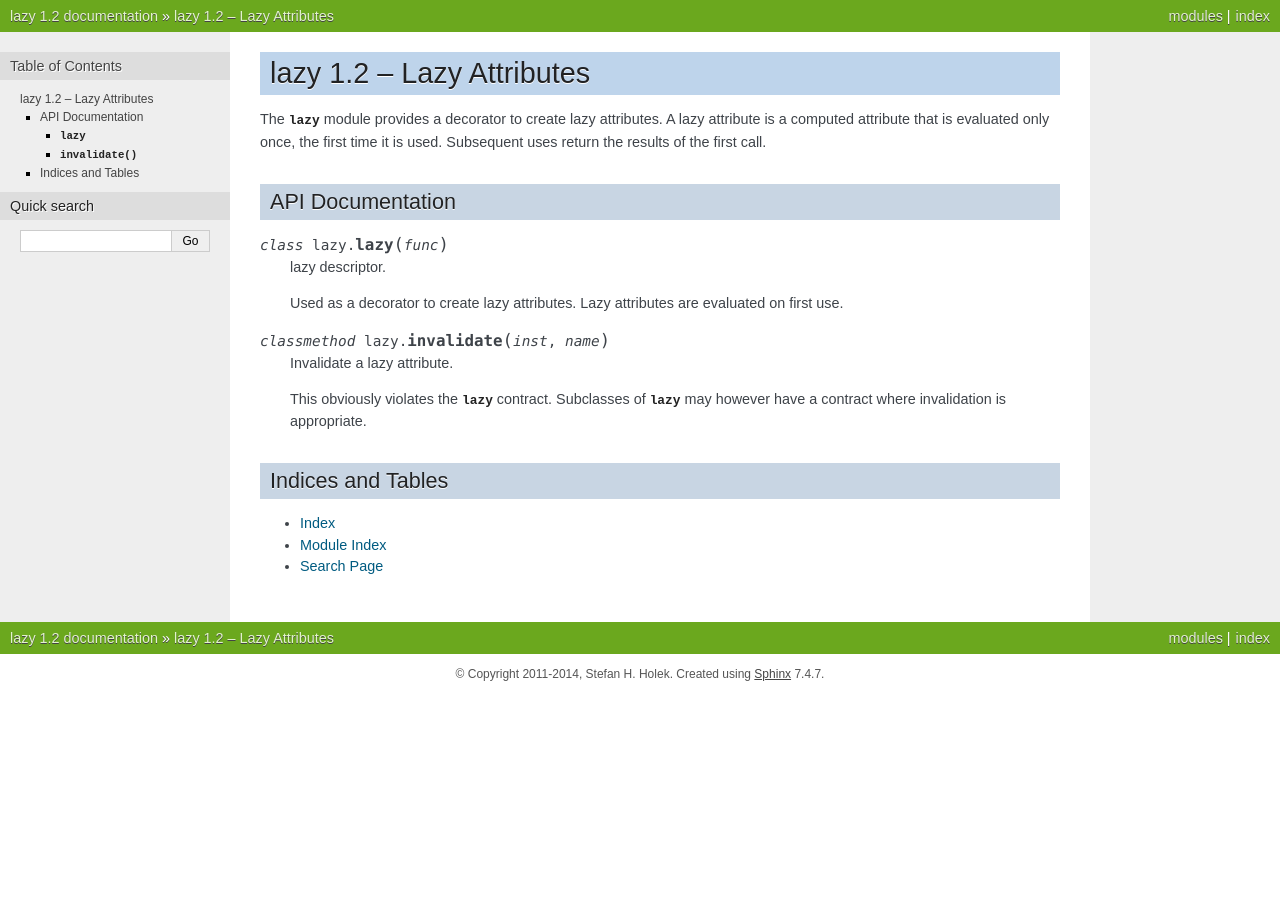
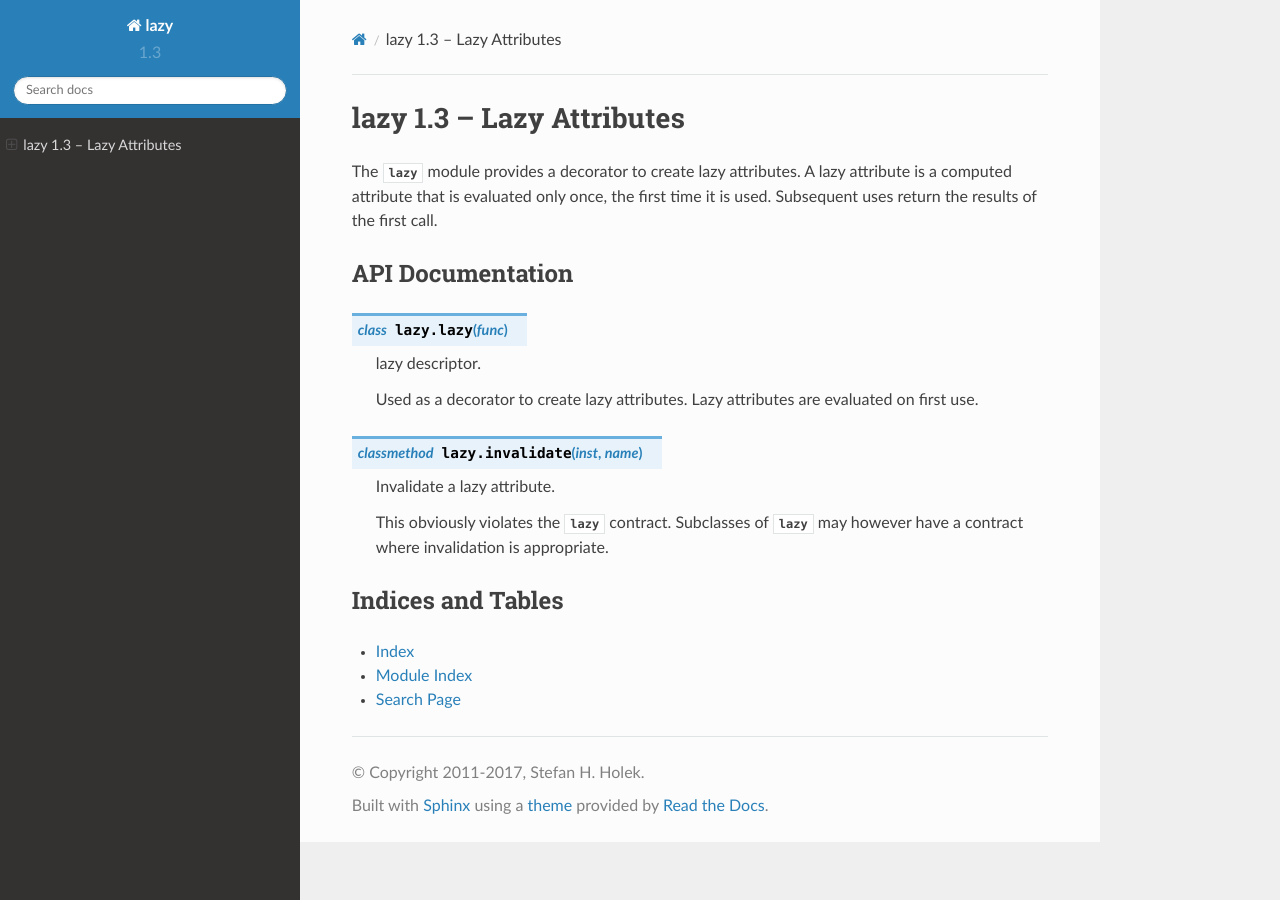
Before and after one commit to stefanholek/lazy, a Sphinx documentation site: the page built from docs/index.rst, in a window 1280 px wide. Built offline with Sphinx 7.4.7 and the Read the Docs theme 2.0.0, drawn with Linux system fonts in a browser that asks for light colours.

Commit message:
Update Sphinx config.

```diff
--- a/docs/_static/nature-plus.css
+++ /dev/null
@@ -1,9 +0,0 @@
-@import url('nature.css');
-
-a tt.xref {
-    color: #005b81;
-}
-
-h1 a tt.xref {
-    color: black;
-}
--- a/docs/conf.py
+++ b/docs/conf.py
@@ -41,16 +41,16 @@ master_doc = 'index'
 
 # General information about the project.
 project = u'lazy'
-copyright = u'2011-2014, Stefan H. Holek'
+copyright = u'2011-2017, Stefan H. Holek'
 
 # The version info for the project you're documenting, acts as replacement for
 # |version| and |release|, also used in various other places throughout the
 # built documents.
 #
 # The full version, including alpha/beta/rc tags.
-release = '1.2'
+release = '1.3'
 # The short X.Y version.
-version = '1.2'
+version = '1.3'
 
 # The language for content autogenerated by Sphinx. Refer to documentation
 # for a list of supported languages.
@@ -91,8 +91,13 @@ pygments_style = 'sphinx'
 
 # The theme to use for HTML and HTML Help pages.  See the documentation for
 # a list of builtin themes.
-html_theme = 'nature'
-html_style = 'nature-plus.css'
+try:
+    import sphinx_rtd_theme
+except ImportError:
+    pass
+else:
+    html_theme = 'sphinx_rtd_theme'
+    html_theme_path = [sphinx_rtd_theme.get_html_theme_path()]
 
 # Theme options are theme-specific and customize the look and feel of a theme
 # further.  For a list of options available for each theme, see the
@@ -247,6 +252,6 @@ texinfo_documents = [
 # -- Intersphinx configuration -------------------------------------------------
 
 intersphinx_mapping = {
-    'py': ('http://docs.python.org/2', 'http://docs.python.org/2/objects.inv'),
-    'py3k': ('http://docs.python.org/3', 'http://docs.python.org/3/objects.inv'),
+    'py': ('https://docs.python.org/2', 'https://docs.python.org/2/objects.inv'),
+    'py3k': ('https://docs.python.org/3', 'https://docs.python.org/3/objects.inv'),
 }
```
